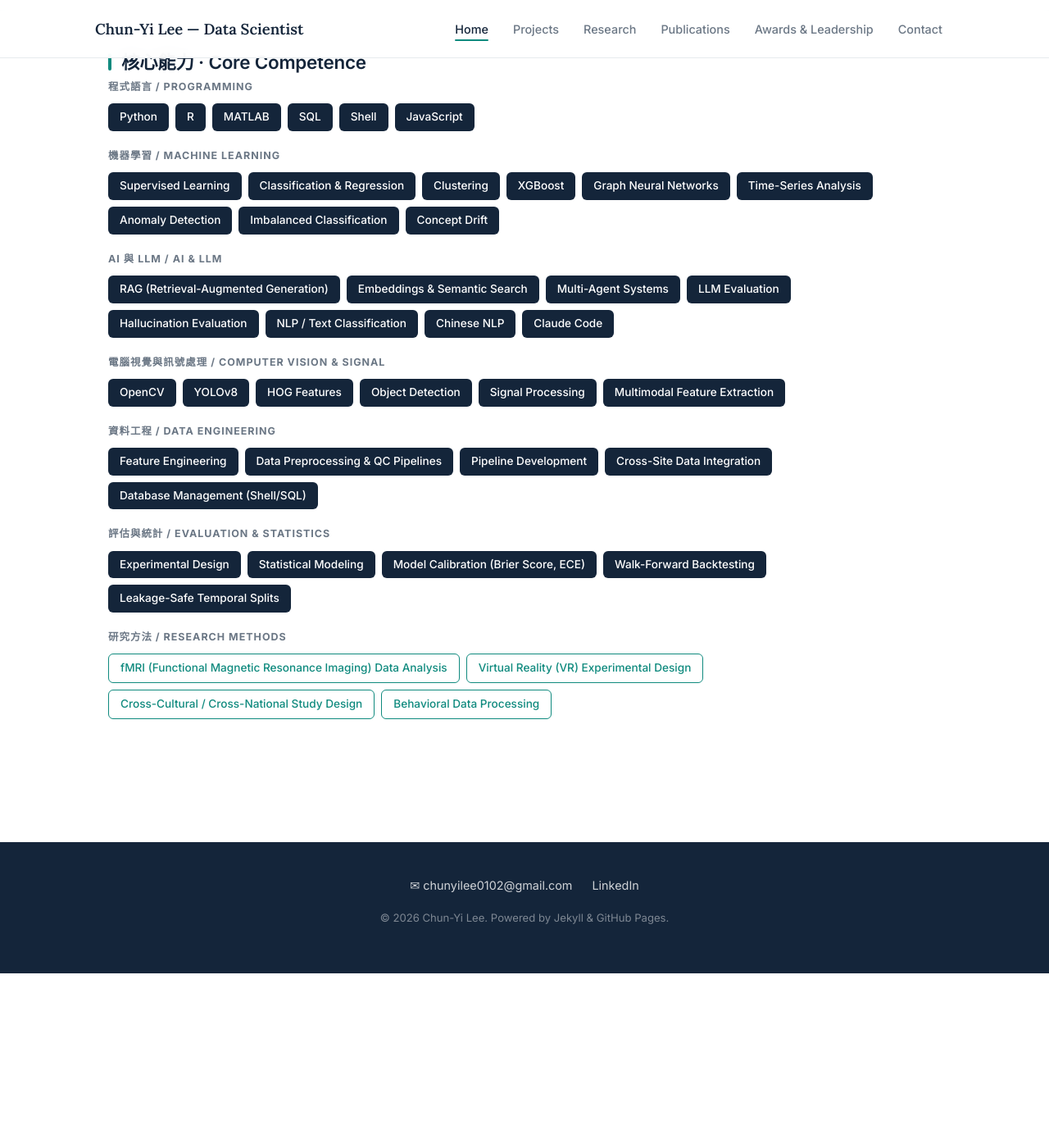
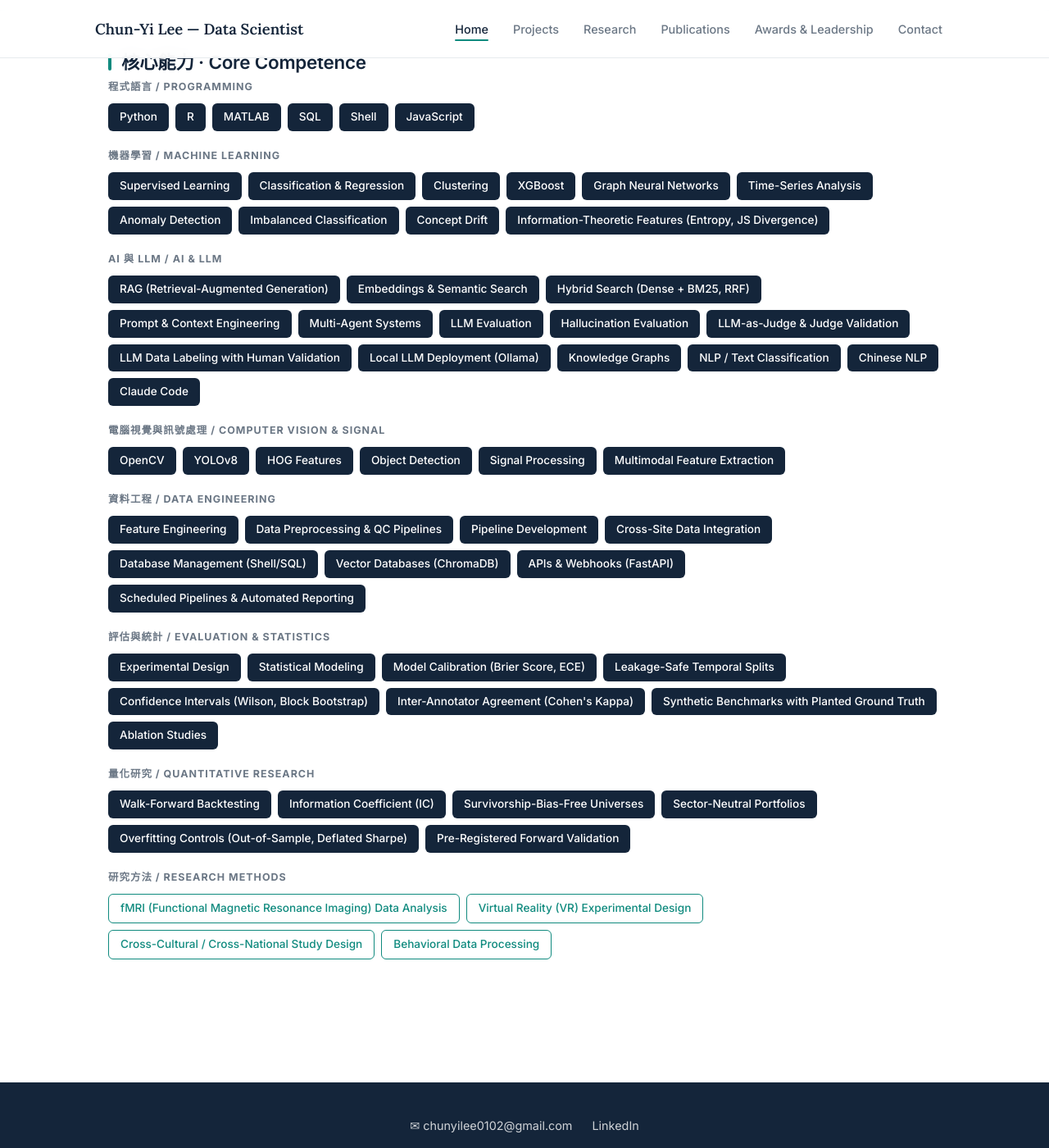
Before and after one commit to JamesLeeCY/JamesLeeCY.github.io, a Jekyll site: the page built from index.html, in a window 1280 px wide and 1400 px high, scrolled down 1004 px. Shown: the whole window at 82% size. Built offline with Jekyll 4.4.1, drawn with Linux system fonts in a browser that asks for light colours; before the commit the page ends 2191 px from its top, so only the background shows below that.

Commit message:
Add skills used in recent projects; new Quantitative Research group
Co-Authored-By: Claude Opus 5.5 <noreply@anthropic.com>

```diff
--- a/_data/skills.yml
+++ b/_data/skills.yml
@@ -24,15 +24,22 @@ groups:
       - Anomaly Detection
       - Imbalanced Classification
       - Concept Drift
+      - Information-Theoretic Features (Entropy, JS Divergence)
 
   - title: "AI 與 LLM / AI & LLM"
     style: tag
     items:
       - RAG (Retrieval-Augmented Generation)
       - Embeddings & Semantic Search
+      - Hybrid Search (Dense + BM25, RRF)
+      - Prompt & Context Engineering
       - Multi-Agent Systems
       - LLM Evaluation
       - Hallucination Evaluation
+      - LLM-as-Judge & Judge Validation
+      - LLM Data Labeling with Human Validation
+      - Local LLM Deployment (Ollama)
+      - Knowledge Graphs
       - NLP / Text Classification
       - Chinese NLP
       - Claude Code
@@ -55,6 +62,9 @@ groups:
       - Pipeline Development
       - Cross-Site Data Integration
       - Database Management (Shell/SQL)
+      - Vector Databases (ChromaDB)
+      - APIs & Webhooks (FastAPI)
+      - Scheduled Pipelines & Automated Reporting
 
   - title: "評估與統計 / Evaluation & Statistics"
     style: tag
@@ -62,8 +72,21 @@ groups:
       - Experimental Design
       - Statistical Modeling
       - Model Calibration (Brier Score, ECE)
+      - Leakage-Safe Temporal Splits
+      - Confidence Intervals (Wilson, Block Bootstrap)
+      - Inter-Annotator Agreement (Cohen's Kappa)
+      - Synthetic Benchmarks with Planted Ground Truth
+      - Ablation Studies
+
+  - title: "量化研究 / Quantitative Research"
+    style: tag
+    items:
       - Walk-Forward Backtesting
-      - Leakage-Safe Temporal Splits
+      - Information Coefficient (IC)
+      - Survivorship-Bias-Free Universes
+      - Sector-Neutral Portfolios
+      - Overfitting Controls (Out-of-Sample, Deflated Sharpe)
+      - Pre-Registered Forward Validation
 
   - title: "研究方法 / Research Methods"
     style: method
```
Also changed, not shown: HANDOFF.md (+4 -0 lines).
